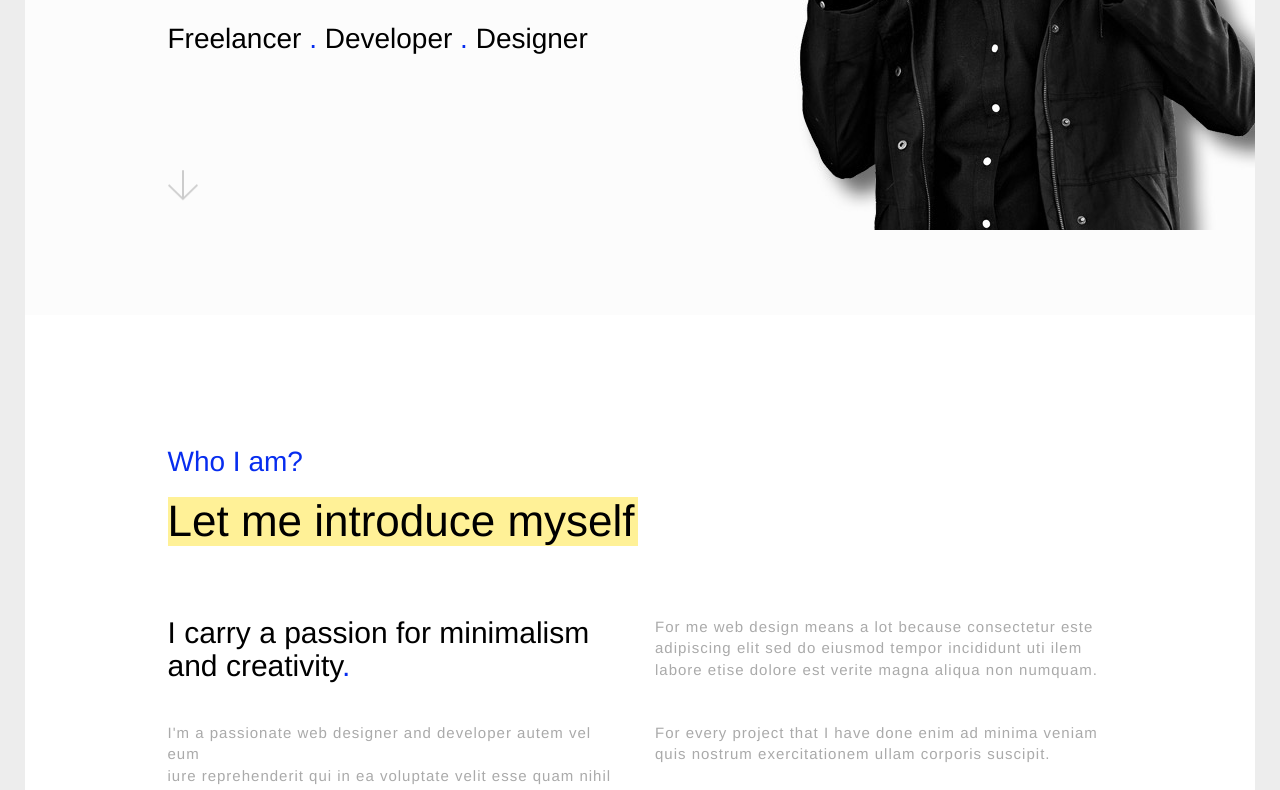
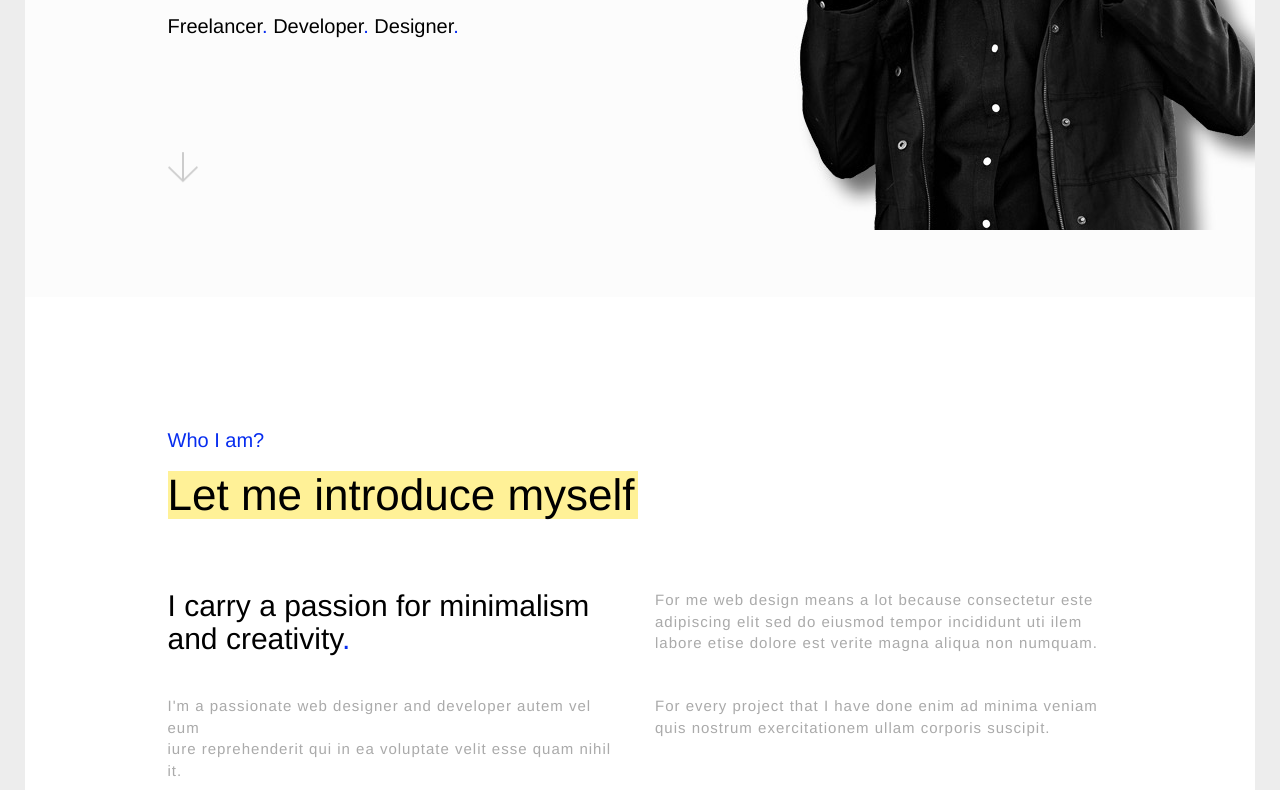
Before and after one commit to shakhawatbd/loda, a plain HTML site: page index.html in a window 1280 px wide. Shown: the part 450-1240 px from the top of the page. Drawn offline with nearby package versions, Linux system fonts and the light colour scheme.

Commit message:
blue dot
blue dot fixing

```diff
--- a/css/style.css
+++ b/css/style.css
@@ -34,7 +34,7 @@ h3 {
 }
 h4 {
     color: #000000;
-    font-size:28px;
+    font-size:20px;
 }
 h5 {
     color: #000000;
--- a/index.html
+++ b/index.html
@@ -54,7 +54,7 @@
                 <div class="col-xs- col-sm-7 col-md-5 col-lg-5 col-md-offset-1  col-lg-offset-1">
                     <h4><span class="how">Howdy!</span></h4>
                     <h1>Lary Cooper</h1><br>
-                    <h4>Freelancer <span class="blue-dot">.</span> Developer <span class="blue-dot">.</span> Designer</h4>
+                    <h4>Freelancer<span class="blue-dot">. </span> Developer<span class="blue-dot">. </span> Designer<span class="blue-dot">.</span></h4>
                     <img src="images/arrow.png" class="img-responsive animated bounce howdy-arrow" alt="Image">
                 </div>
 
```
